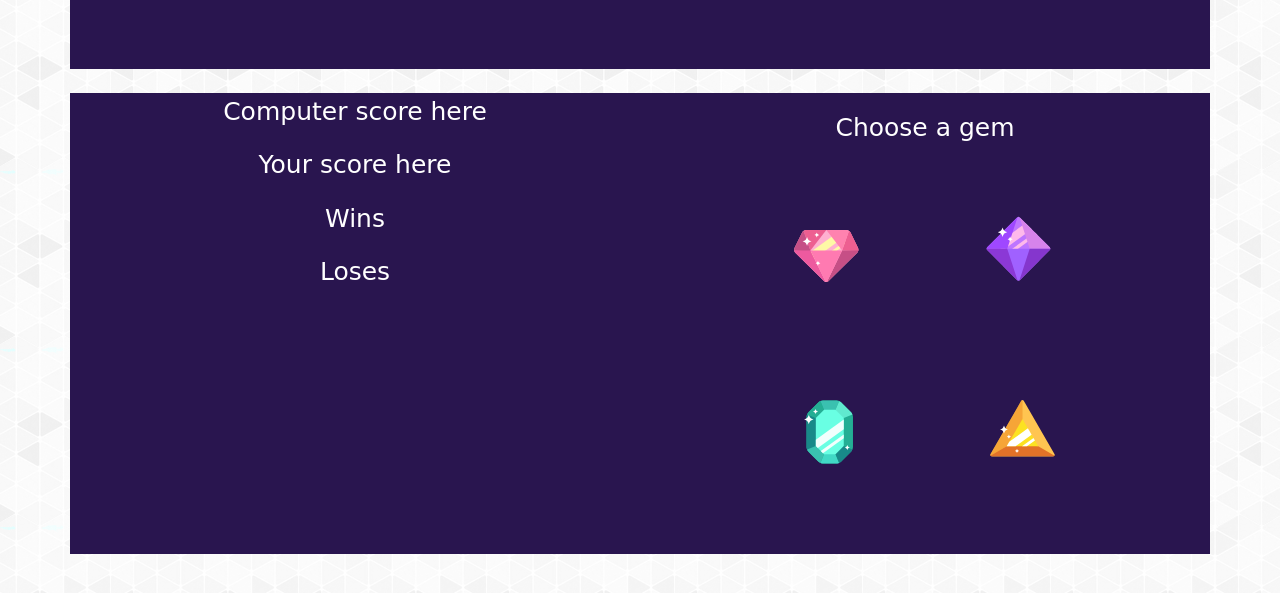
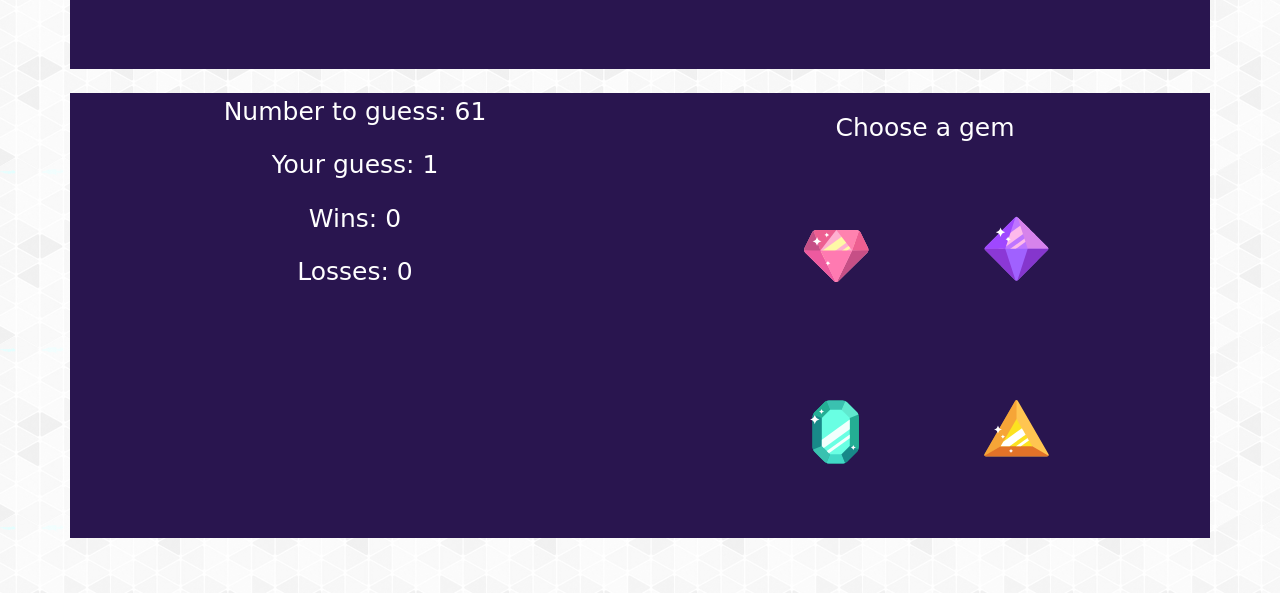
Before and after one commit to rchlblns/unit-4-game, a plain HTML site: page index.html in a window 1280 px wide. Both pictures are taken after a click on the picture 824 px from the left and 451 px from the top of the page. Shown: the part 199-792 px from the top of the page. Drawn offline with nearby package versions, Linux system fonts and the light colour scheme; a web font is replaced by a local one.

Commit message:
almost fully functional

```diff
--- a/assets/javascript/game.js
+++ b/assets/javascript/game.js
@@ -1,24 +1,67 @@
 $(document).ready(function() {
 
-$("#pink-gem").on("click", function() {
-    console.log("You clicked the pink gem!");
+//Generates random number
+var targetNumber = Math.floor(Math.random() * (120-19) + 19);
+
+//And displays it on the browser
+$(".number-to-guess").text("Number to guess: " + targetNumber);
+    console.log(targetNumber);
+
+//Global variable for storing user's score
+var counter = 0;
+var wins = 0;
+var losses = 0;
+
+$(".your-guess").text("Your guess: " + counter);
+$(".wins-text").text("Wins: " + wins);
+$(".losses-text").text("Losses: " + losses);
+
+//Array of different gem images
+var gemImages = ["assets/images/pinkgem.svg", "assets/images/purplegem.svg", "assets/images/tealgem.svg", "assets/images/yellowgem.svg"];
+
+//Making gem images into buttons
+function gemButton() {
+    for (var i = 0; i < gemImages.length; i++) {
+
+        var image = $("<img>");
+        image.addClass("gem-buttons gem gem-image");
+        image.attr("src", gemImages[i]);
+        //Assigns random number to each gem
+        image.attr("data-letter", Math.floor(Math.random() * 12) +1);
+        $("#gems").append(image);
+    }
+}
+
+//Calls gemButton function
+gemButton();
+
+//When user clicks on a gem
+$(".gem-buttons").on("click", function() {
+
+    //Assigns random number to each click
+    var gemValue = ($(this).attr("data-letter"));
+    gemValue = parseInt(gemValue);
+    //Adds every click to global counter
+    counter += gemValue;
+
+    console.log(gemValue);
+    console.log(counter);
+
+    $(".your-guess").text("Your guess: " + counter);
+
+    if (counter === targetNumber) {
+    alert("You win!");
+    wins++;
+    $(".wins-text").text("Wins: " + wins);
+    $(".your-guess").empty();
+    }
+
+    else if (counter >= targetNumber) {
+    alert("You lose!");
+    losses++;
+    $(".losses-text").text("Losses: " + losses);
+    }
+
 });
 
-$("#purple-gem").on("click", function() {
-    console.log("You clicked the purple gem!");
 });
-
-$("#teal-gem").on("click", function() {
-    console.log("You clicked the teal gem!");
-});
-
-$("#yellow-gem").on("click", function() {
-    console.log("You clicked the yellow gem!");
-});
-
-var targetNumber = Math.floor(Math.random() * 200);
-
-$("#number-to-guess").text(targetNumber);
-    console.log(targetNumber);
-
-});
--- a/index.html
+++ b/index.html
@@ -35,32 +35,23 @@
                 </div>
                 <div class="row">
                     <div class="col-12">
-                        <p class="your-guess">Your score here</p>
+                        <p class="your-guess"></p>
                     </div>
                 </div>
                 <div class="row">
                     <div class="col-12">
-                        <p class="wins-text">Wins</p>
-                        <p class="losses-text">Loses</p>
+                        <p class="wins-text"></p>
+                        <p class="losses-text"></p>
                     </div>
                 </div>
             </div>
             <div class = "col-md-6 p-3 text-center">
                 <p>Choose a gem</p>
-                <ul class="list-inline">
-                    <li class="list-inline-item">
-                        <img id="pink-gem" src="assets/images/pinkgem.svg" class="img-responsive" alt="pink gem">
-                    </li>
-                    <li class="list-inline-item">
-                        <img id="purple-gem" src="assets/images/purplegem.svg" class="img-responsive" alt="purple gem">
-                    </li>
-                    <li class="list-inline-item">
-                        <img id="teal-gem" src="assets/images/tealgem.svg" class="img-responsive" alt="teal gem">
-                    </li>
-                    <li class="list-inline-item">
-                        <img id="yellow-gem" src="assets/images/yellowgem.svg" class="img-responsive" alt="yellow gem">
-                    </li>
-                </ul>
+                <div class="row">
+                    <div class ="col-12" id = "gems">
+
+                    </div>
+                </div>
             </div>
         </div>
 
```
